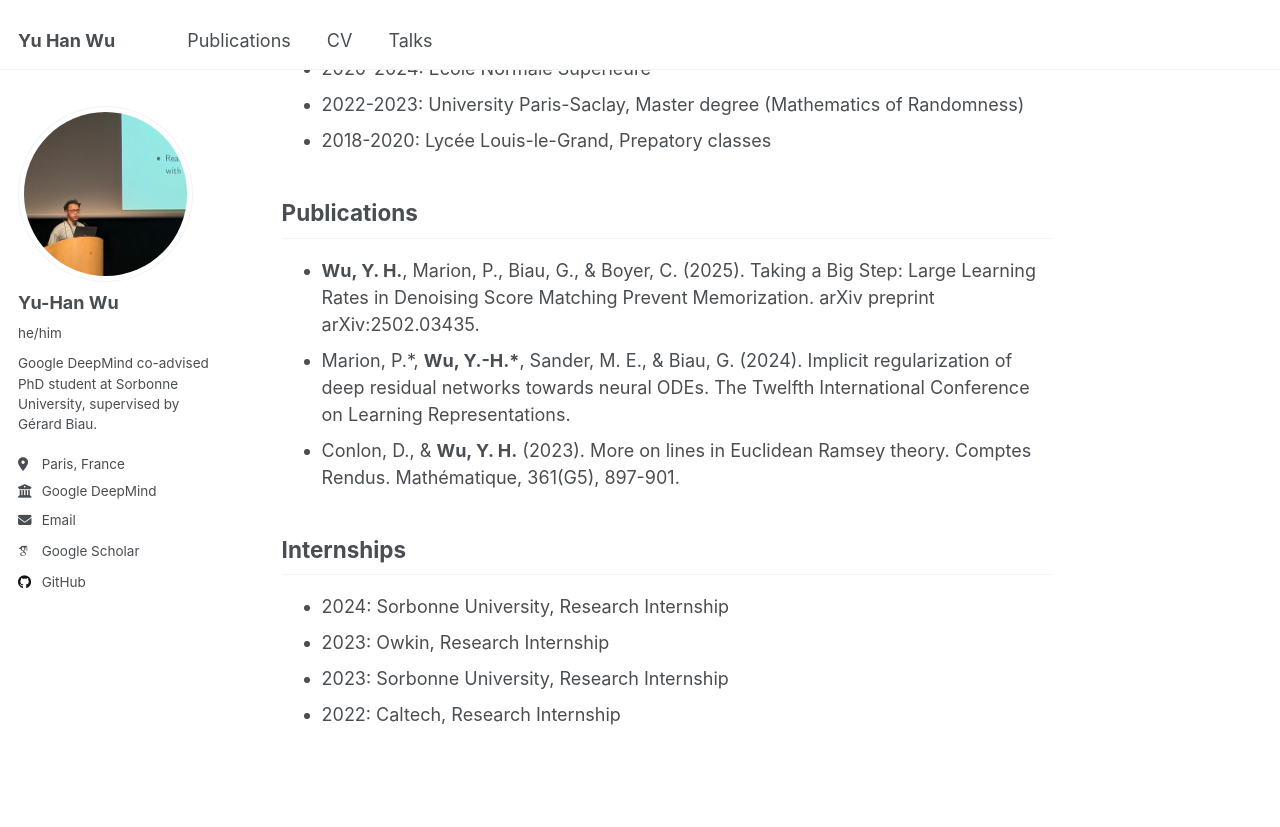
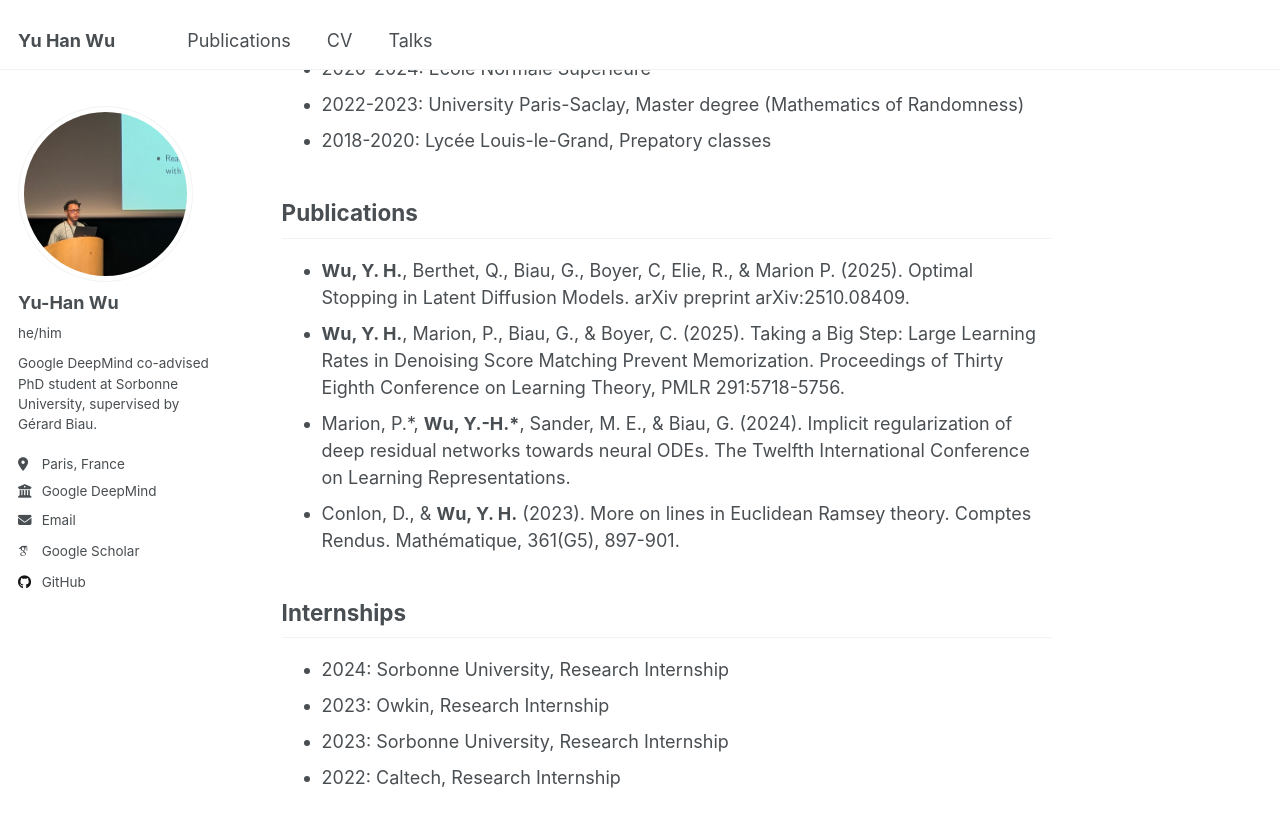
Before and after one commit to pojoowu/pojoowu.github.io, a Jekyll site: the page built from _pages/about.md, in a window 1280 px wide and 900 px high, scrolled down 366 px. Shown: the top 827 px of the window. Built offline with Jekyll 4.4.1, drawn with Linux system fonts in a browser that asks for light colours; some web fonts are replaced.

Commit message:
Update about.md

```diff
--- a/_pages/about.md
+++ b/_pages/about.md
@@ -16,7 +16,8 @@
 * 2018-2020: Lycée Louis-le-Grand, Prepatory classes
 
 ## Publications
-* __Wu, Y. H.__, Marion, P., Biau, G., & Boyer, C. (2025). Taking a Big Step: Large Learning Rates in Denoising Score Matching Prevent Memorization. arXiv preprint arXiv:2502.03435.
+* __Wu, Y. H.__, Berthet, Q., Biau, G., Boyer, C, Elie, R., & Marion P. (2025). Optimal Stopping in Latent Diffusion Models. arXiv preprint arXiv:2510.08409.
+* __Wu, Y. H.__, Marion, P., Biau, G., & Boyer, C. (2025). Taking a Big Step: Large Learning Rates in Denoising Score Matching Prevent Memorization. Proceedings of Thirty Eighth Conference on Learning Theory, PMLR 291:5718-5756.
 * Marion, P.\*, __Wu, Y.-H.\*__, Sander, M. E., & Biau, G. (2024). Implicit regularization of deep residual networks towards neural ODEs. The Twelfth International Conference on Learning Representations.
 * Conlon, D., & __Wu, Y. H.__ (2023). More on lines in Euclidean Ramsey theory. Comptes Rendus. Mathématique, 361(G5), 897-901.
 
```
